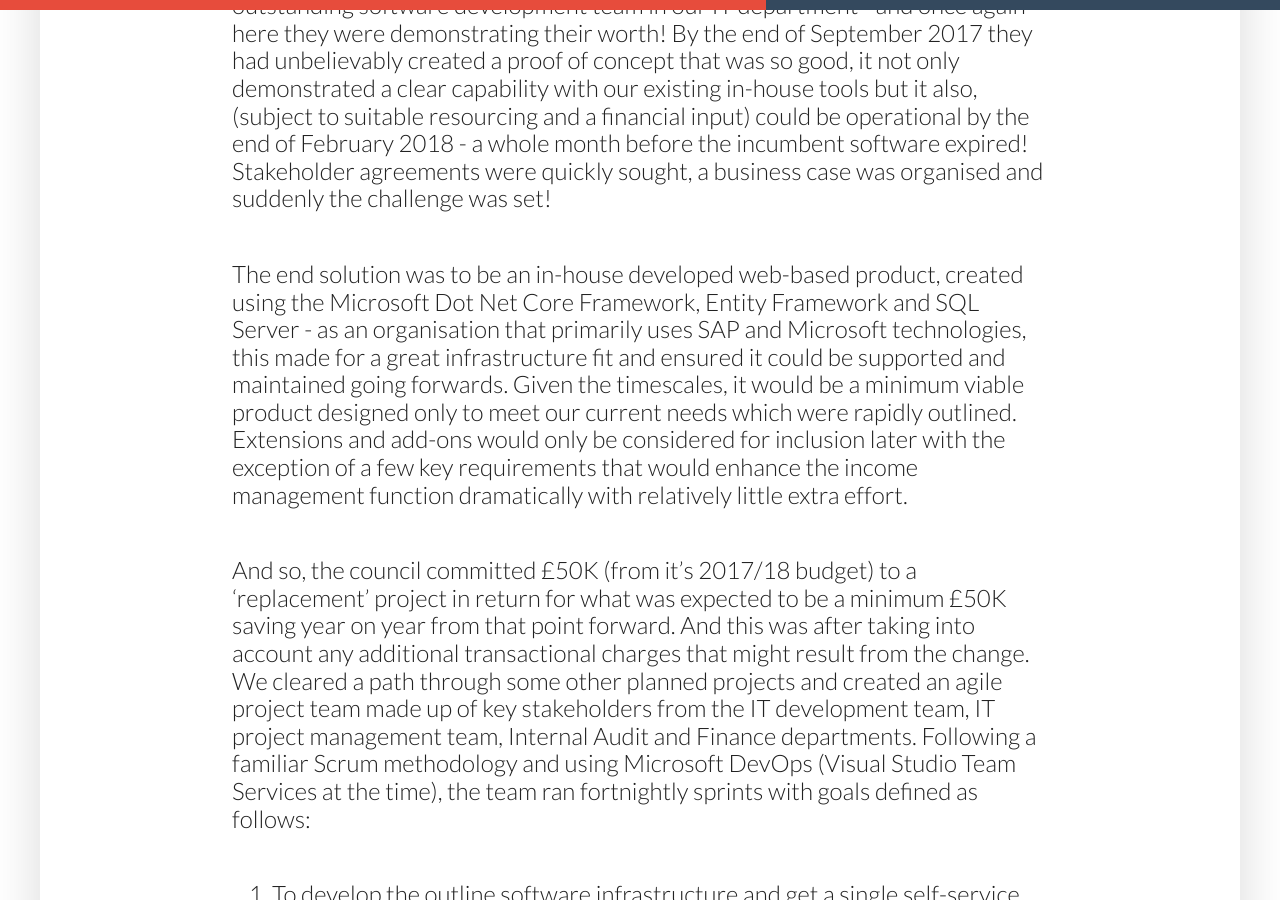
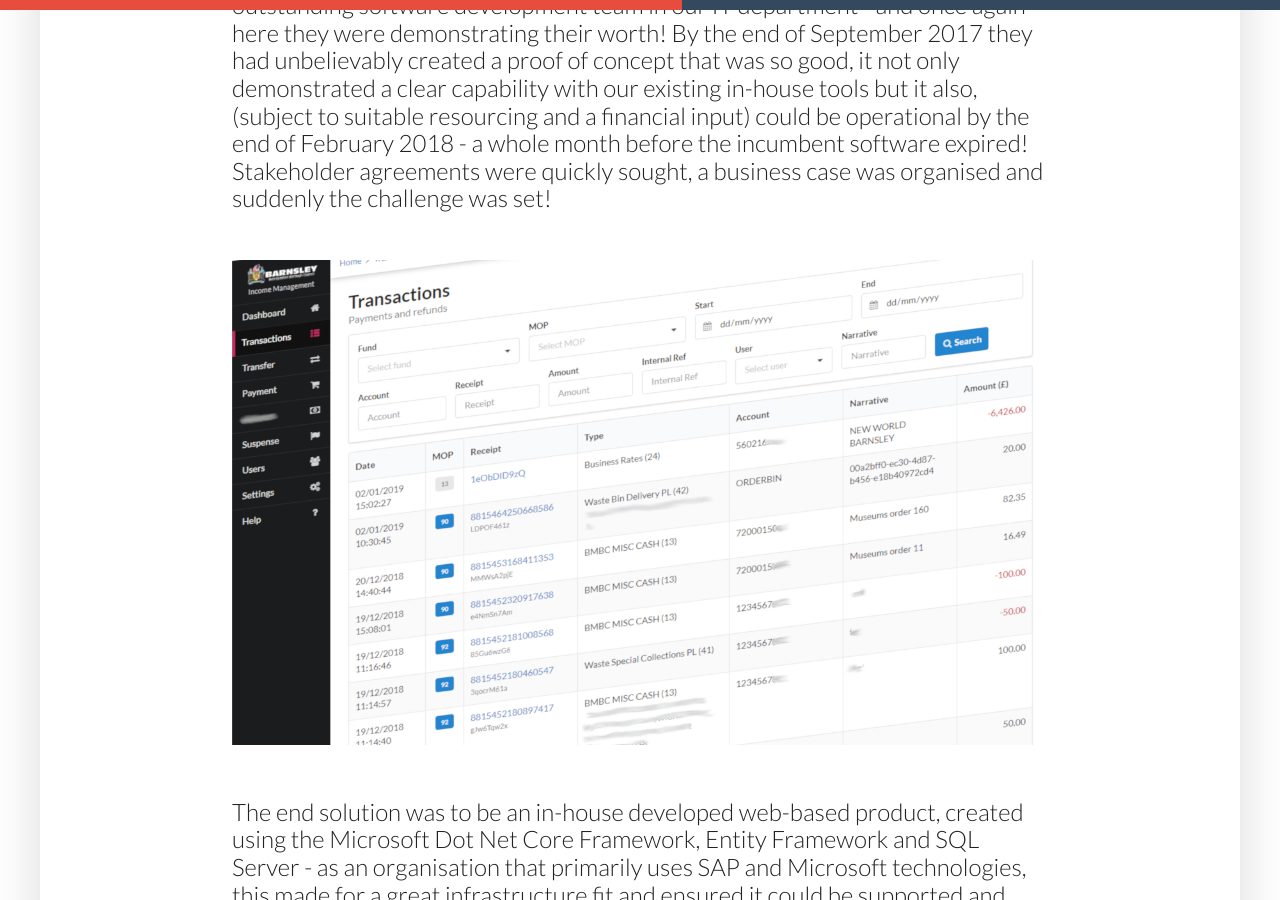
Before and after one commit to kingstonrichard/kingstonrichard.uk, a Jekyll site: the page built from _posts/2019-01-02-we-built-our-own-income-management-solution.markdown, in a window 1280 px wide and 900 px high, scrolled down 2644 px. Built offline with Jekyll 4.4.1, drawn with Linux system fonts in a browser that asks for light colours; nearby versions of some CDN libraries.

Commit message:
Added screenshot

```diff
--- a/_posts/2019-01-02-we-built-our-own-income-management-solution.markdown
+++ b/_posts/2019-01-02-we-built-our-own-income-management-solution.markdown
@@ -20,6 +20,8 @@
 Unfortunately, over the months that followed we were unable to reach an agreement of terms with that incumbent supplier this time around and negotiations broke down. Having suspected that might be the case early on in the process, we acknowledged that we needed to be prepared for a position of either having to a) renew the contract on the suppliers terms or b) replace the entire suite of products with technologies that we already had available in-house! This second option was accepting that running a new tender exercise to bring in a completely new supplier with new software would be near-on impossible in the time available. And so we quickly set to work to see what might be viable.
 
 Now, I've blogged here before about how in Barnsley we're very lucky to have an outstanding software development team in our IT department - and once again here they were demonstrating their worth! By the end of September 2017 they had unbelievably created a proof of concept that was so good, it not only demonstrated a clear capability with our existing in-house tools but it also, (subject to suitable resourcing and a financial input) could be operational by the end of February 2018 - a whole month before the incumbent software expired! Stakeholder agreements were quickly sought, a business case was organised and suddenly the challenge was set!
+
+![Income Management System - Screenshot of the transactions screen](/images/income-management-transactions.png)
 
 The end solution was to be an in-house developed web-based product, created using the Microsoft Dot Net Core Framework, Entity Framework and SQL Server - as an organisation that primarily uses SAP and Microsoft technologies, this made for a great infrastructure fit and ensured it could be supported and maintained going forwards. Given the timescales, it would be a minimum viable product designed only to meet our current needs which were rapidly outlined. Extensions and add-ons would only be considered for inclusion later with the exception of a few key requirements that would enhance the income management function dramatically with relatively little extra effort.
 
```
